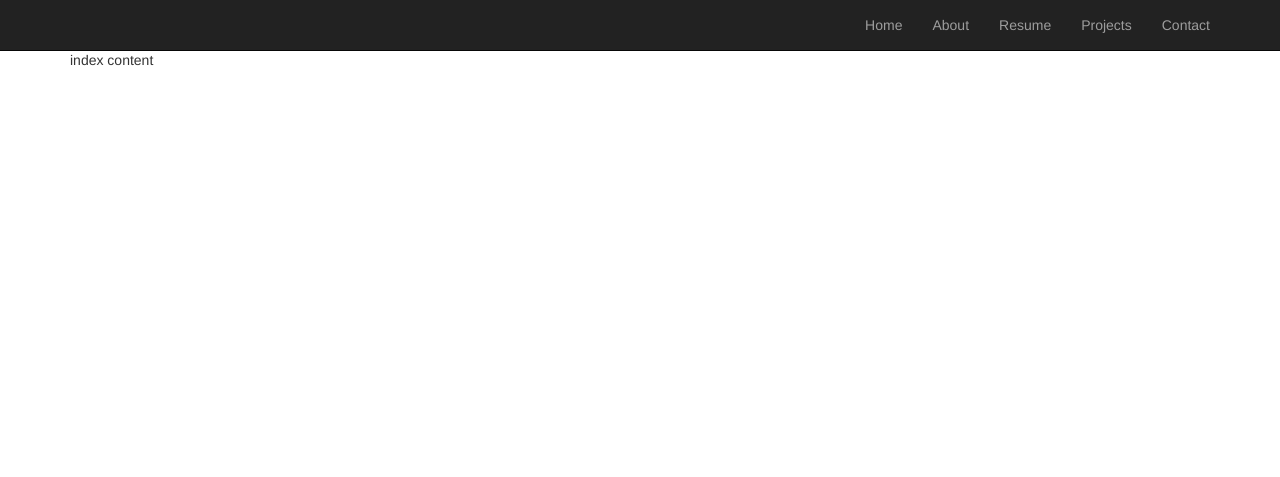
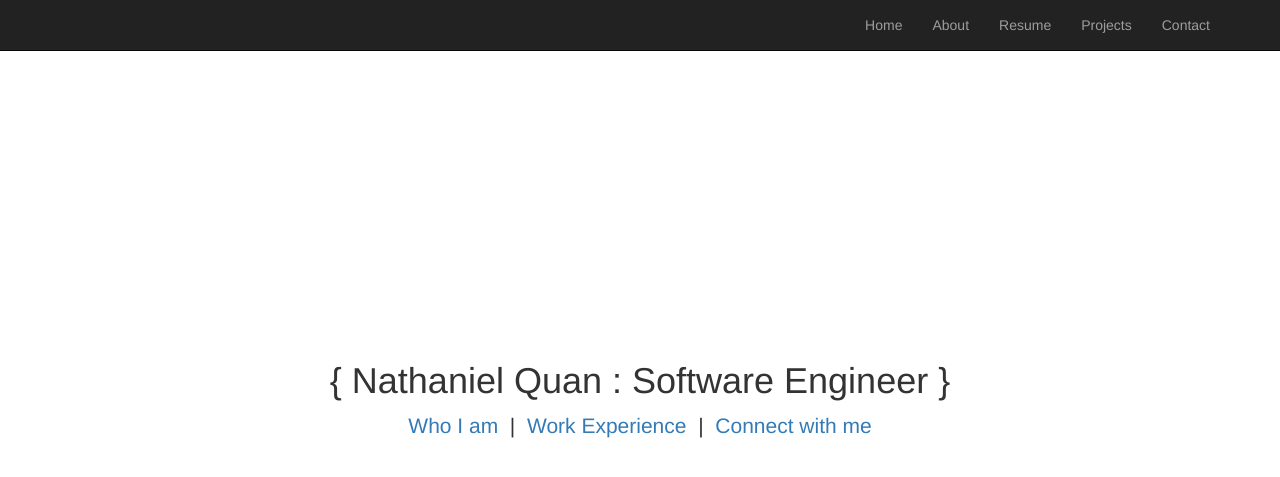
Before and after one commit to Nate-/FlaskWebsite, a Flask app: page / in a window 1280 px wide. Shown: the top 477 px of the page. Run offline with Flask 2, Linux system fonts and the light colour scheme; some libraries are stand-ins or nearby versions.

Commit message:
Content and basic styling added for index template

```diff
--- /dev/null
+++ b/app/static/css/cover.css
@@ -0,0 +1,34 @@
+/*
+Cover page CSS
+*/
+.cover {
+    padding: 0 20px;
+    text-align: center;
+}
+
+.cover-container {
+    margin-right: auto;
+    margin-left: auto;
+    position: absolute;
+    top: 50%;
+    left: 50%;
+    transform: translate(-50%, -50%);
+}
+
+.cover-heading {
+    /*
+    In case anything needs to be done with cover-heading
+    */
+}
+
+@media (min-width: 768px) {
+    .cover-container {
+        width: 100%;
+    }
+}
+
+@media (mid-width: 992px) {
+    .cover-container {
+        width: 700px;
+    }
+}
--- a/app/templates/index.html
+++ b/app/templates/index.html
@@ -4,6 +4,21 @@
     Home
 {% endblock %}
 
+{% block css %}
+    <link rel="stylesheet" href="{{ url_for('static', filename='css/cover.css') }}">
+{% endblock %}
+
 {% block content %}
-    index content
+    <div class="cover-container">
+        <div class="cover">
+            <h1 class="cover-heading">{ Nathaniel Quan : Software Engineer }</h1>
+            <p class="lead">
+                <a href="{{ url_for('about') }}">Who I am</a>
+                &nbsp;|&nbsp;
+                <a href="{{ url_for('resume') }}">Work Experience</a>
+                &nbsp;|&nbsp;
+                <a href="{{ url_for('contact') }}">Connect with me</a>
+            </p>
+        </div>
+    </div>
 {% endblock %}
```
